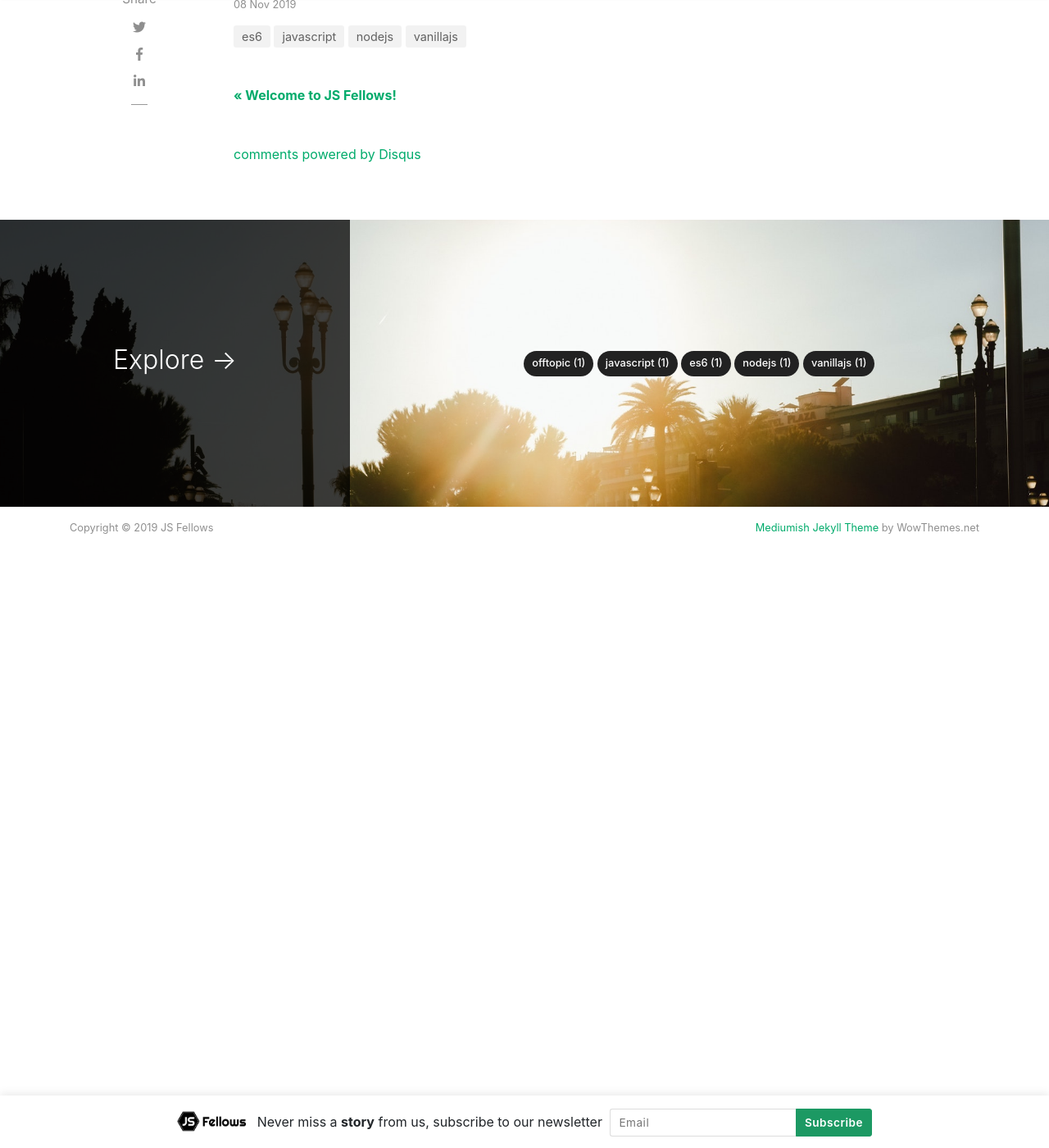
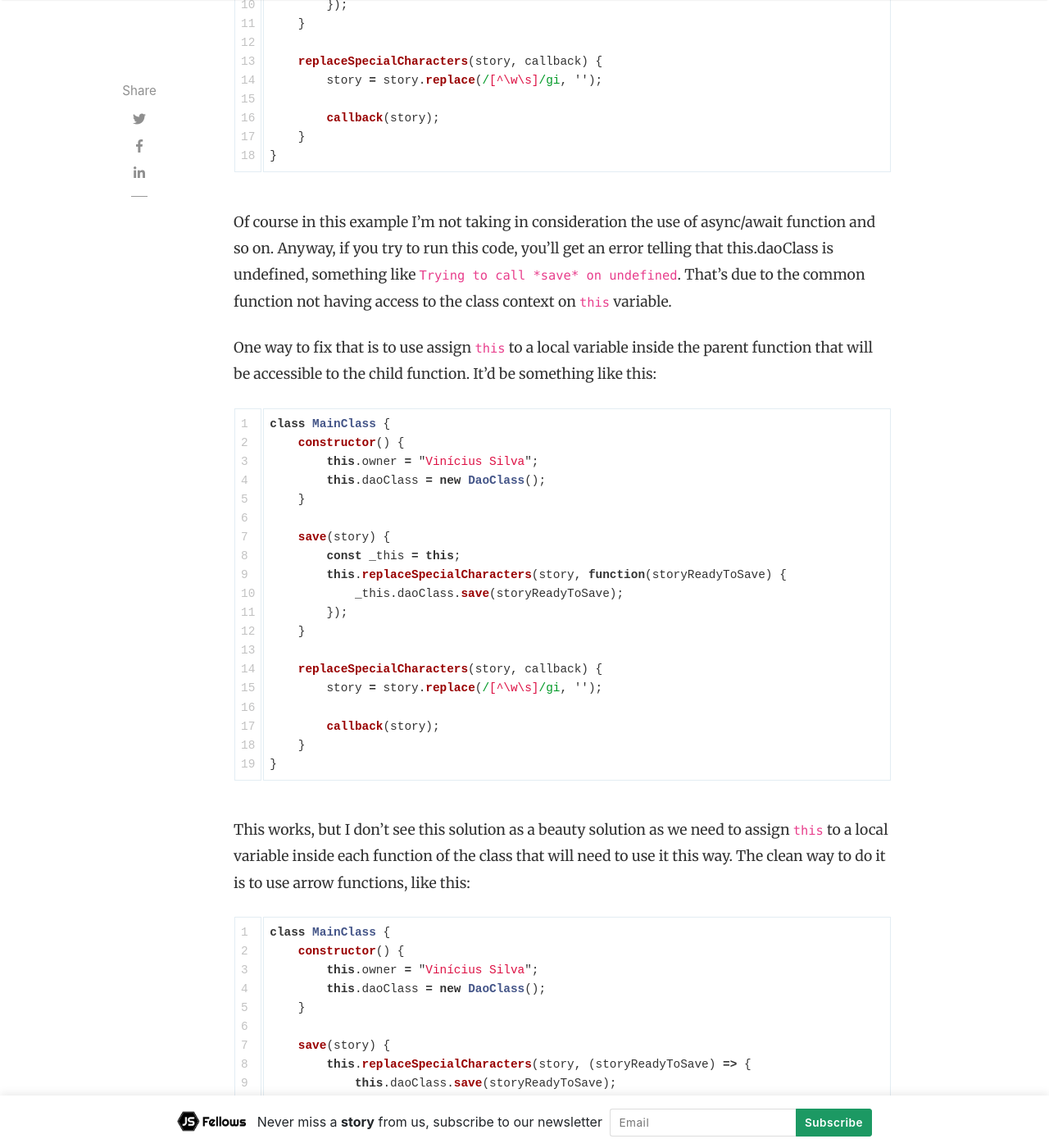
Before and after one commit to jsfellows/jsfellows.github.io, a Jekyll site: the page built from _posts/2019-11-08-arrow-functions-vs-common-functions.md, in a window 1280 px wide and 1400 px high, scrolled down 3883 px. Shown: the whole window at 82% size. Built offline with Jekyll 4.4.1, drawn with Linux system fonts in a browser that asks for light colours; nearby versions of some CDN libraries; comment, search, counter and statistics services are not loaded; some of the changed text lies outside the part shown.

Commit message:
Updated post 2 (arrow functions vs common functions) draft

````diff
--- a/_posts/2019-11-08-arrow-functions-vs-common-functions.md
+++ b/_posts/2019-11-08-arrow-functions-vs-common-functions.md
@@ -96,6 +96,80 @@ Talking about *classes*...
 
 If you're a beginner, you're probably not familiar with the this keyword and its use. Or maybe you have already saw it on other language like Java and PHP, where this is a lot more common due to the Object-Oriented programming structure (or at least due to the class programming model). In a class model, used mostly in Object-Oriented programming, this is used to reference context. So if this is used inside a class method, it'll refer the class instance; on the other hand if this is used on a closure or anonymous function, it'll refer the closure or function itself. In other words, in common functions this will refer the object that called the function, while in arrow functions this will refer the object that defined the arrow functions (in my example it was a class so this will refer the class). Talking about classes, we call this to use class variables or other class methods.
 
+To clarify what the relation between arrow functions and classes, let's check the example below:
+
+```javascript
+class MainClass {
+    constructor() {
+        this.owner = "Vinícius Silva";
+        this.daoClass = new DaoClass();
+    }
+
+    save(story) {
+        this.replaceSpecialCharacters(story, function(storyReadyToSave) {
+            this.daoClass.save(storyReadyToSave);
+        });
+    }
+
+    replaceSpecialCharacters(story, callback) {
+        story = story.replace(/[^\w\s]/gi, '');
+
+        callback(story);
+    }
+}
+```
+
+Of course in this example I'm not taking in consideration the use of async/await function and so on. Anyway, if you try to run this code, you'll get an error telling that this.daoClass is undefined, something like `Trying to call *save* on undefined`. That's due to the common function not having access to the class context on `this` variable.
+
+One way to fix that is to use assign `this` to a local variable inside the parent function that will be accessible to the child function. It'd be something like this:
+
+```javascript
+class MainClass {
+    constructor() {
+        this.owner = "Vinícius Silva";
+        this.daoClass = new DaoClass();
+    }
+
+    save(story) {
+        const _this = this;
+        this.replaceSpecialCharacters(story, function(storyReadyToSave) {
+            _this.daoClass.save(storyReadyToSave);
+        });
+    }
+
+    replaceSpecialCharacters(story, callback) {
+        story = story.replace(/[^\w\s]/gi, '');
+
+        callback(story);
+    }
+}
+```
+
+This works, but I don't see this solution as a beauty solution as we need to assign `this` to a local variable inside each function of the class that will need to use it this way. The clean way to do it is to use arrow functions, like this:
+
+```javascript
+class MainClass {
+    constructor() {
+        this.owner = "Vinícius Silva";
+        this.daoClass = new DaoClass();
+    }
+
+    save(story) {
+        this.replaceSpecialCharacters(story, (storyReadyToSave) => {
+            this.daoClass.save(storyReadyToSave);
+        });
+    }
+
+    replaceSpecialCharacters(story, callback) {
+        story = story.replace(/[^\w\s]/gi, '');
+
+        callback(story);
+    }
+}
+```
+
+This way we let the child function has access to the class context through `this` variable as the arrow function use the caller context on `this` as explained before.
+
 # Under construction
 
 This post is under development. Come back soon to read the rest of it.
````
